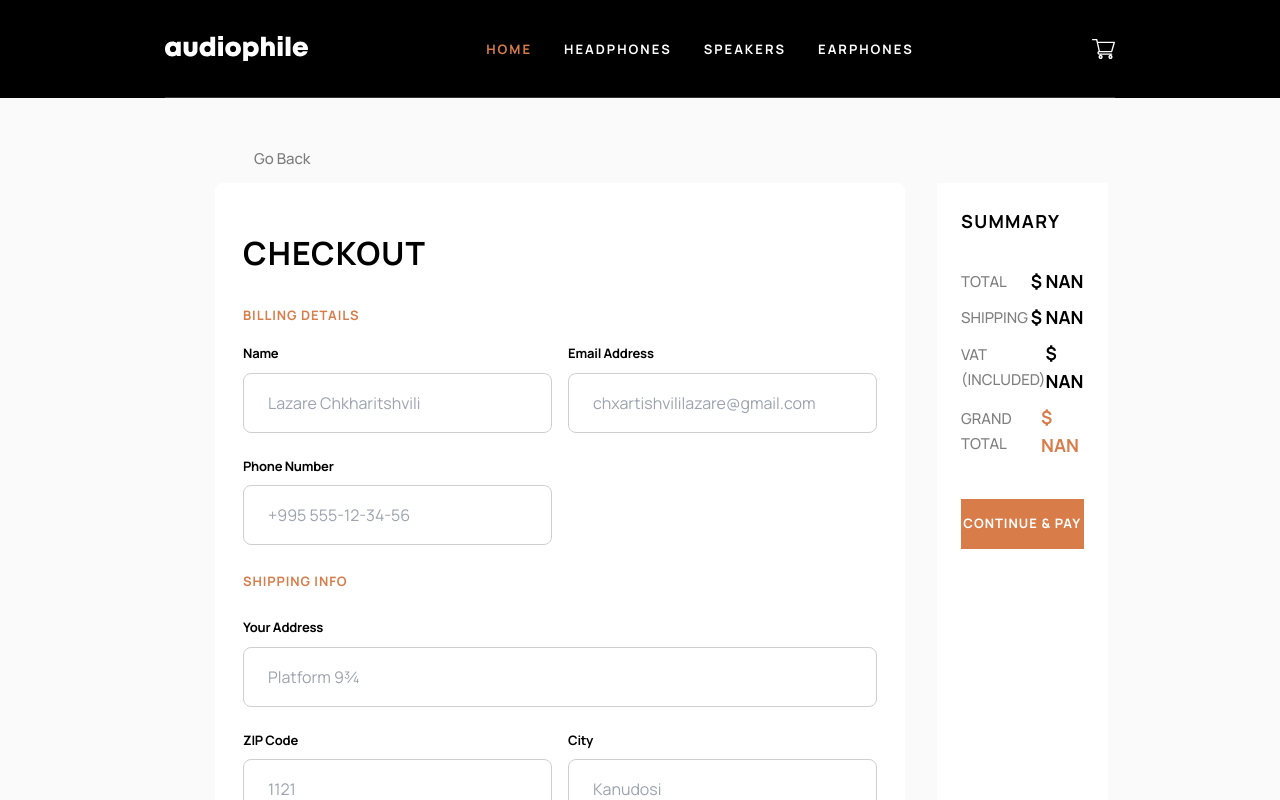
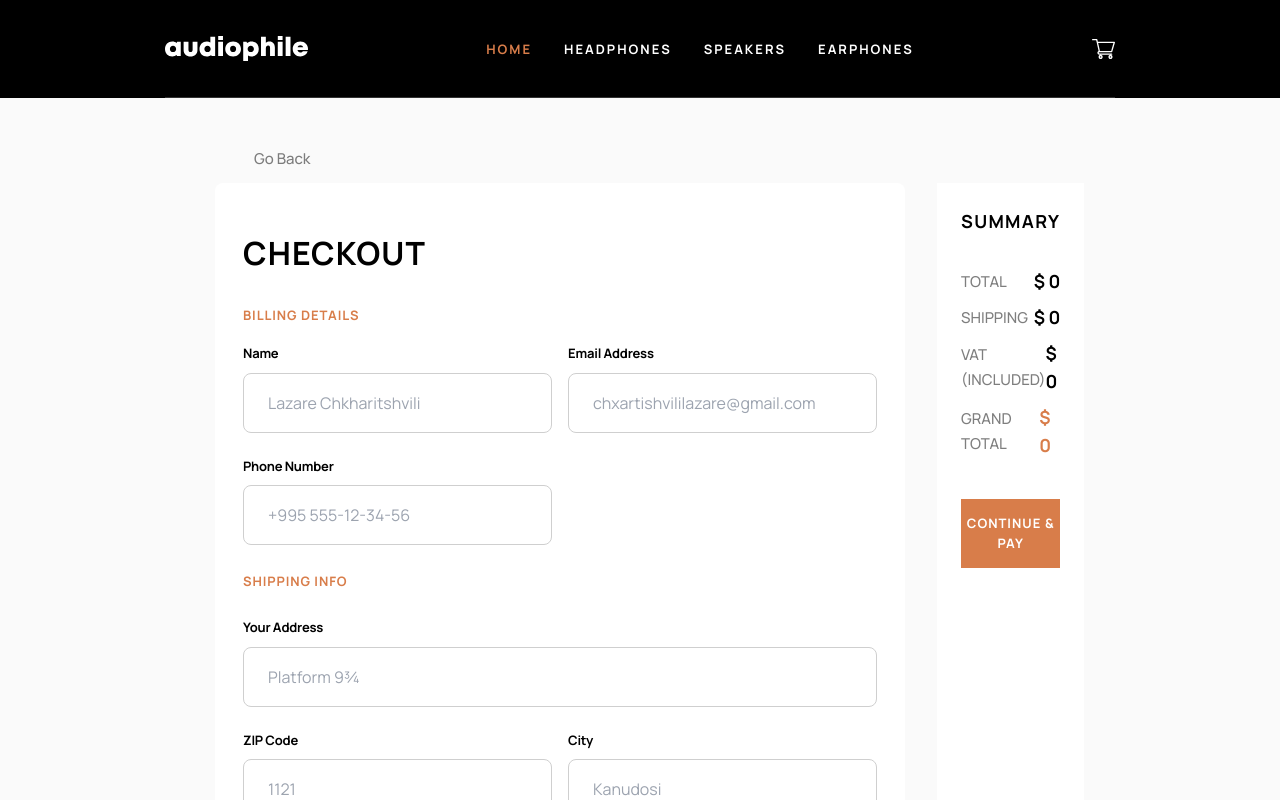
Before and after one commit to Lazzzare/audiophile-ecommerce-website, a React (Vite) app: page /checkout in a window 1280 px wide. Built offline with nearby package versions, Linux system fonts and the light colour scheme.

Commit message:
Update App.tsx

```diff
--- a/src/App.tsx
+++ b/src/App.tsx
@@ -170,7 +170,23 @@ const App = () => {
             />
           }
         ></Route>
-        <Route path="/checkout" element={<Checkout />}></Route>
+        <Route
+          path="/checkout"
+          element={
+            <Checkout
+              productAmount={productAmount}
+              totalCost={totalCost}
+              XX99MarkIIAmout={XX99MarkIIAmout}
+              XX99MarkIAmout={XX99MarkIAmout}
+              XX59MarkIAmout={XX59MarkIAmout}
+              ZX9Amount={ZX9Amount}
+              ZX7Amount={ZX7Amount}
+              YX1Amount={YX1Amount}
+              activeMenuRoute={activeMenuRoute}
+              setActiveMenuRoute={setActiveMenuRoute}
+            />
+          }
+        ></Route>
       </Routes>
       {cartOverlay ? (
         <CartOverlay
```
